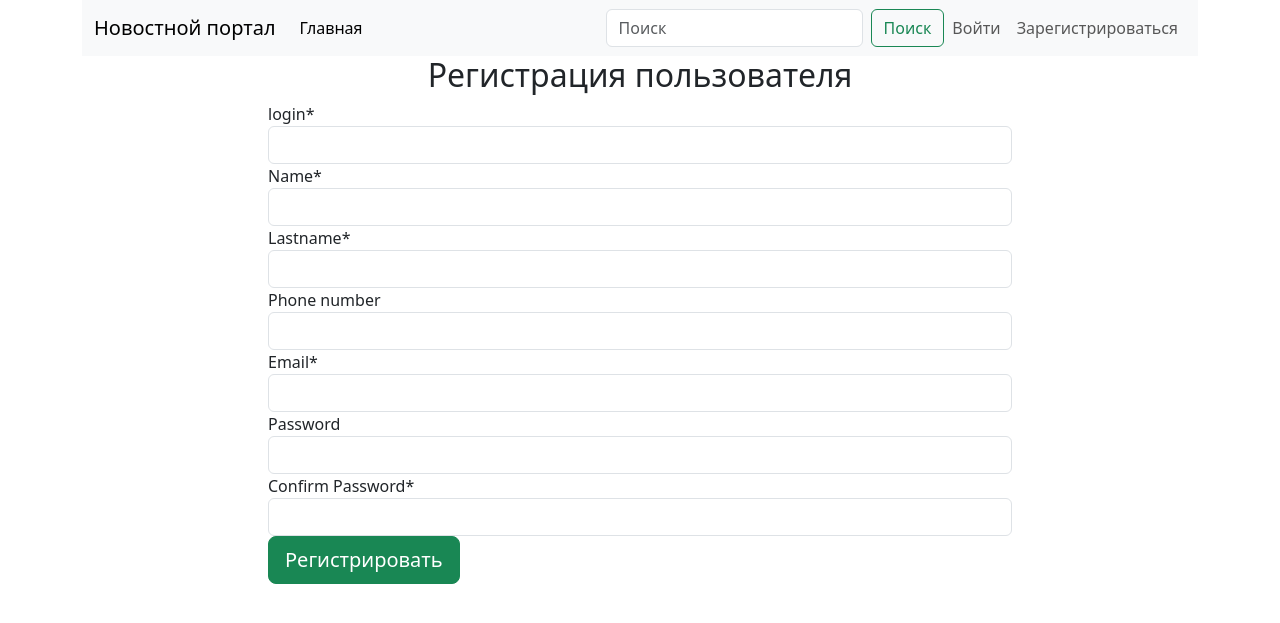
After one commit to BicheoolAyas/flask, a Flask app: page /registration in a window 1280 px wide. The commit adds this page. Shown: the top 623 px of the page. Run offline with Flask 3, Linux system fonts and the light colour scheme.

Commit message:
Add feature authorization, model - users

```diff
--- a/news/news_khasan/__init__.py
+++ b/news/news_khasan/__init__.py
@@ -10,6 +10,7 @@ app = Flask(__name__)
 app.config['SQLALCHEMY_DATABASE_URI'] = f'postgresql://postgres:qwerty@127.0.0.1/news'
 UPLOAD_FOLDER = 'news_khasan/static/images'
 app.config['UPLOAD_FOLDER'] = UPLOAD_FOLDER
+app.config['SECRET_KEY'] = ['Very Secret Key']
 # app.config['SQLALCHEMY_ECHO'] = True # logs db
 
 # create the extension
--- a/news/news_khasan/forms.py
+++ b/news/news_khasan/forms.py
@@ -1,8 +1,27 @@
 from wtforms import Form, StringField, TextAreaField, SelectField, FileField
-
+from wtforms import PasswordField, validators
 
 class PostForm(Form):
     title = StringField('Заголовок статьи')
     content = TextAreaField('Текст статьи', render_kw={'rows': 15})
     category = SelectField('Категория:', choices=[])
     picture = FileField('Картинка для статьи')
+
+
+class Registration(Form):
+    """Форма для регистрации пользователя"""
+    username = StringField('login*', [validators.DataRequired()])
+    first_name = StringField('Name*', [validators.DataRequired()])
+    last_name = StringField('Lastname*', [validators.DataRequired()])
+    phone = StringField('Phone number')
+    email = StringField('Email*', [validators.DataRequired()])
+    password = PasswordField('Password', [validators.Length(min=3, max=8),
+                                          validators.EqualTo('confirm',
+                                                             message='Passwords must match')])
+    confirm = PasswordField('Confirm Password*', [validators.DataRequired()])
+
+
+class UserLogin(Form):
+    """Форма для авторизации пользоваеля"""
+    username = StringField('Login')
+    password = PasswordField('Password')
--- a/news/news_khasan/templates/base.html
+++ b/news/news_khasan/templates/base.html
@@ -32,24 +32,27 @@
             </form>
             <div align="right">
                 <ul class="navbar-nav me-auto mb-2 mb-lg-0">
+            {% if not current_user.is_authenticated %}
                 <li class="nav-item">
-                  <a class="nav-link" href="#">Войти</a>
+                  <a class="nav-link" href="{{ url_for('user_login') }}">Войти</a>
                 </li>
                 <li class="nav-item">
-                  <a class="nav-link" href="#">Зарегистрироваться</a>
+                  <a class="nav-link" href="{{ url_for('user_registration') }}">Зарегистрироваться</a>
                 </li>
+            {% else %}
                 <li class="nav-item dropdown">
                   <a class="nav-link dropdown-toggle" href="#" role="button" data-bs-toggle="dropdown" aria-expanded="false">
-                    Здравствуйте, пользователь.
+                    Здравствуйте, {{ current_user }}.
                   </a>
                   <ul class="dropdown-menu">
                     <li><a class="dropdown-item" href="#">Админка</a></li>
                     <li><a class="dropdown-item" href="#">Моя страничка</a></li>
                     <li><a class="dropdown-item" href="{{  url_for('create_post')  }}">Добавить статью</a></li>
                     <li><hr class="dropdown-divider"></li>
-                    <li><a class="dropdown-item" href="#">Выйти</a></li>
+                    <li><a class="dropdown-item" href="{{ url_for('logout') }}">Выйти</a></li>
                   </ul>
                 </li>
+            {% endif %}
                 </ul>
             </div>
         </div>
--- /dev/null
+++ b/news/news_khasan/templates/news/user_registration.html
@@ -0,0 +1,26 @@
+{% extends 'base.html' %}
+
+{% block title %}
+Регистрация
+{% endblock title %}
+
+{% block body %}
+ <form action="{{ url_for('user_registration') }}" method="POST">
+    <div class="d-flex justify-content-center">
+        <div class="col-md-8">
+            <h2 class="text-center">
+                Регистрация пользователя
+            </h2>
+            {% for field in form %}
+                <div class="card-body">
+                    {{ field.label() }}
+                    {{ field(class='form-control') }}
+                </div>
+            {% endfor %}
+            <button type="submit" class="btn btn-success btn-lg">
+                Регистрировать
+            </button>
+        </div>
+    </div>
+</form>
+{% endblock body %}
--- a/news/news_khasan/views.py
+++ b/news/news_khasan/views.py
@@ -1,12 +1,71 @@
-from werkzeug.utils import secure_filename
 import os
 import uuid as uuid
+from werkzeug.utils import secure_filename
+from werkzeug.security import generate_password_hash
+from werkzeug.security import check_password_hash
 
 from flask import render_template, request, abort, redirect, url_for
+from sqlalchemy.exc import IntegrityError
+from flask_login import LoginManager, login_user, logout_user
 
 from news_khasan import db, app
 from news_khasan.forms import PostForm
 from news_khasan.models import Post, Category
+from news_khasan.forms import Registration
+from news_khasan.models import Users
+from news_khasan.forms import UserLogin
+
+
+# Flask login
+login_manager = LoginManager()
+login_manager.init_app(app)
+login_manager.login_view = 'user_login'
+
+
+@login_manager.user_loader
+def load_user(user_id):
+    """Чеккер пользователя"""
+    return Users.query.get(int(user_id))
+
+@app.route('/login', methods=['POST', 'GET'])
+def user_login():
+    """Аутентификация пользователя"""
+    form = UserLogin(request.form)
+    if request.method == 'POST':
+        user = Users.query.filter_by(username=form.username.data).first()
+        if user and check_password_hash(user.password, form.password.data):
+            login_user(user)
+            return redirect(url_for('index'))
+
+    return render_template('news/user_login.html', form=form)
+
+
+@app.route('/logout', methods=['POST', 'GET'])
+def logout():
+    logout_user()
+    return redirect(url_for('index'))
+
+
+@app.route('/registration', methods=['POST', 'GET'])
+def user_registration():
+    """Logic for registration"""
+    form = Registration(request.form)
+    if request.method == 'POST' and form.validate():
+        password_hash = generate_password_hash(form.password.data, method='scrypt', salt_length=1)
+        user = Users(first_name=form.first_name.data,
+                     last_name=form.last_name.data,
+                     username=form.username.data,
+                     phone=form.phone.data,
+                     email=form.email.data,
+                     password=password_hash)
+
+        try:
+            db.session.add(user)
+            db.session.commit()
+        except IntegrityError:
+            db.session.rollback()
+
+    return render_template('news/user_registration.html', form=form)
 
 
 @app.route('/')
@@ -125,6 +184,9 @@ def update_post(id: int):
     form.category.choices = [cat.title for cat in categories]
     return render_template('news/create_post.html', form=form, id=id)
 
+
+
+
 # Utils
 
 @app.template_filter('time_filter')
```
Also changed, not shown: news/news_khasan/migrations/versions/a865321e5492_add_new_model_users.py (added, +42 -0 lines), news/news_khasan/models.py (+18 -0 lines), news/news_khasan/templates/news/user_login.html (added, +26 -0 lines), news/requirements.txt (+140 -1 lines), news/news_khasan/static/images/124331d6-711d-11ef-a54e-a366957f1254_20160820_174813.jpg (added), news/news_khasan/static/images/715839e4-711f-11ef-a54e-a366957f1254_IMG_20170113_184402.jpg (added), 1 other file.
